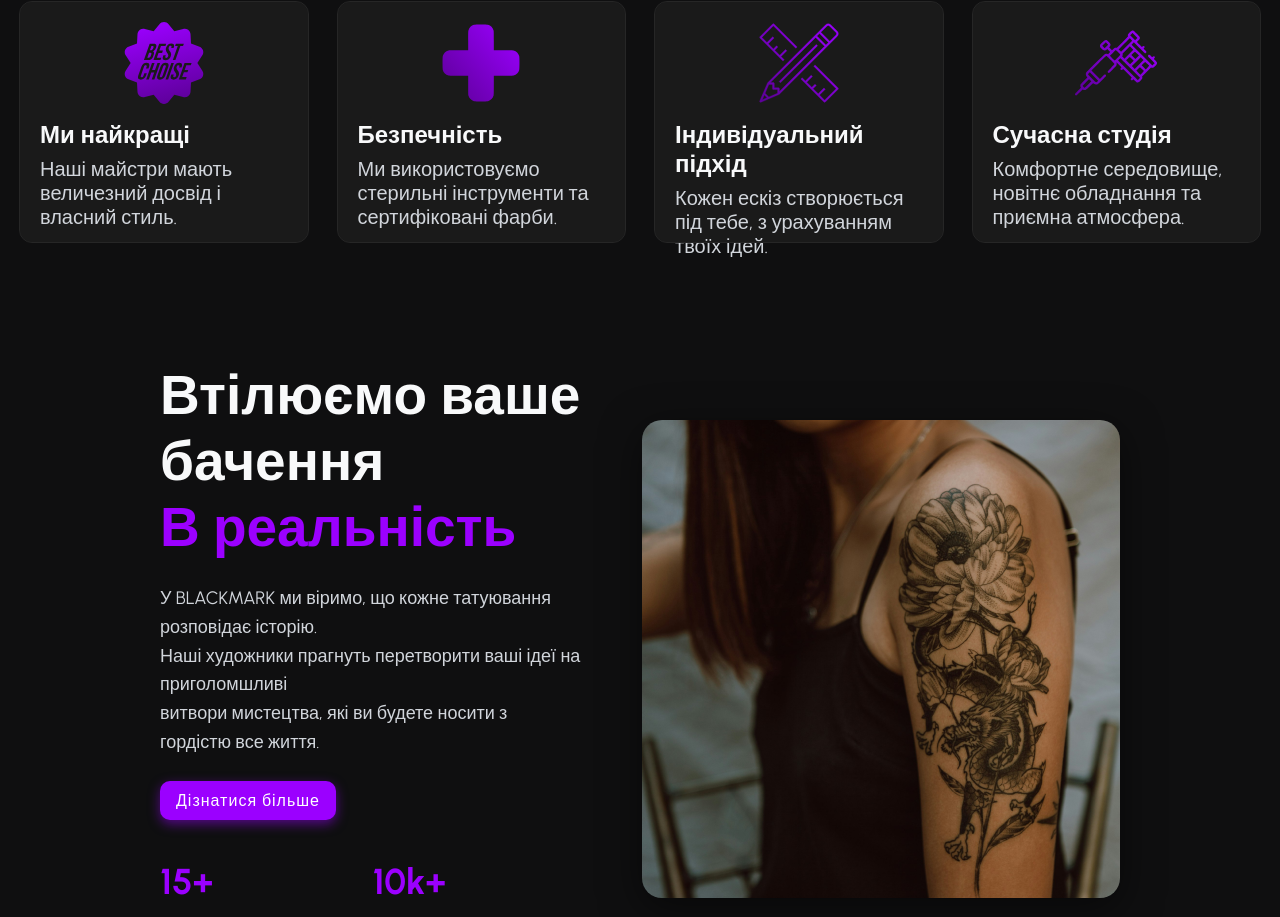
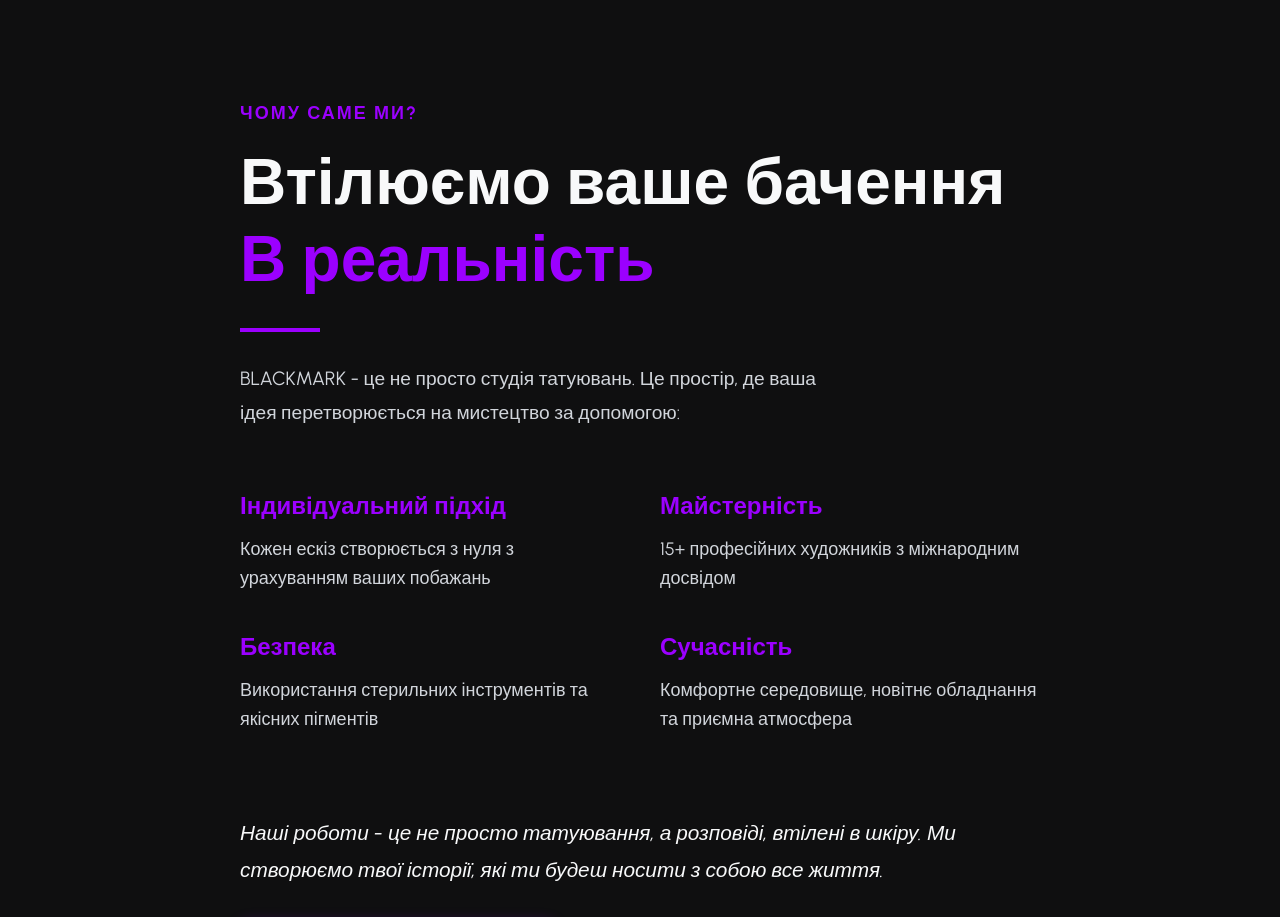
Before and after one commit to 1podliva/BLACKMARK, a React (Create React App) app in the folder frontend/: page / in a window 1280 px wide. Shown: the part 839-1756 px from the top of the page. Built offline with nearby package versions, Linux system fonts and the light colour scheme.

Commit message:
about us переробив

```diff
--- a/frontend/src/App.js
+++ b/frontend/src/App.js
@@ -1,7 +1,6 @@
 
 import Header from './components/Header';
 import Main from './components/Main';
-import WhyUs from './components/WhyUs';
 import About from './components/About';
 import PricingSection from './components/PricingSection';
 import BlogIntro from './components/BlogIntro';
@@ -14,8 +13,6 @@
     <>
     <Header />
     <Main />
-    <WhyUs />
-
     <About />
     {/* <PricingSection /> */}
     <HomeGalleryPreview />
--- a/frontend/src/components/About.css
+++ b/frontend/src/components/About.css
@@ -1,90 +1,153 @@
+/* About.css */
 #about {
   display: flex;
-    justify-content: space-between;
-    align-items: center;
-    padding: 100px 160px;
+  justify-content: center;
+  padding: 120px 10%;
   background-color: var(--dark-bg);
   color: var(--soft-white);
-    gap: 60px;
+  position: relative;
+  overflow: hidden;
 }
 
 .text-content {
-    flex: 1;
+  max-width: 800px;
+  width: 100%;
+  position: relative;
+  z-index: 2;
 }
 
-  #about h1 {
-    font-size: 55px;
-    font-weight: 700;
-    margin: 0;
-    text-align: left;
+.intro-block {
+  margin-bottom: 60px;
 }
 
-  #about .first {
+.section-subtitle {
+  font-size: 18px;
+  color: var(--purple-accent);
+  text-transform: uppercase;
+  letter-spacing: 2px;
+  margin-bottom: 20px;
+}
+
+.main-title {
+  font-size: clamp(2.5rem, 5vw, 4rem);
+  font-weight: 700;
+  line-height: 1.2;
+  margin: 0;
+}
+
+.first-line {
+  display: block;
   color: var(--soft-white);
 }
 
-  #about .second {
+.second-line {
+  display: block;
   color: var(--purple-accent);
 }
 
-  #about p {
-    margin-top: 24px;
-    font-size: 18px;
-    line-height: 1.6;
-    color: var(--light-gray);
+.divider {
+  width: 80px;
+  height: 4px;
+  background: var(--purple-accent);
+  margin: 30px 0;
 }
 
-  .container {
-    display: flex;
-    gap: 40px;
-    margin-top: 40px;
+.intro-text {
+  font-size: 1.2rem;
+  line-height: 1.8;
+  color: var(--light-gray);
+  max-width: 600px;
 }
 
-  .info h2 {
-    font-size: 36px;
+.features {
+  display: grid;
+  grid-template-columns: repeat(auto-fit, minmax(250px, 1fr));
+  gap: 40px;
+  margin: 60px 0;
+}
+
+.feature-item h3 {
+  color: var(--purple-accent);
+  font-size: 1.5rem;
+  margin-bottom: 15px;
+}
+
+.feature-item p {
+  color: var(--light-gray);
+  line-height: 1.6;
+}
+
+.cta-block {
+  margin: 80px 0;
+}
+
+.cta-text {
+  font-size: 1.3rem;
+  line-height: 1.8;
+  color: var(--soft-white);
+  margin-bottom: 30px;
+  font-style: italic;
+}
+
+.stats-container {
+  display: flex;
+  justify-content: space-between;
+  flex-wrap: wrap;
+  gap: 30px;
+  margin-top: 60px;
+}
+
+.stat-item {
+  text-align: center;
+}
+
+.stat-item h2 {
+  font-size: 3rem;
   color: var(--purple-accent);
   margin: 0;
 }
 
-  .info p {
-    margin: 8px 0 0;
-    font-size: 16px;
+.stat-item p {
   color: var(--muted-pink);
+  margin-top: 10px;
+  font-size: 1rem;
 }
-
-  #about img {
-    flex: 1;
-    max-width: 100%;
-    height: auto;
-    object-fit: cover;
-    border-radius: 20px;
-    box-shadow: 0px 10px 40px rgba(0, 0, 0, 0.5);
-  }
-
 
 .about-btn {
   display: inline-block;
-    margin-top: 24px;
+  padding: 15px 30px;
   background-color: var(--purple-accent);
   color: white;
-    font-weight: 400;
-    letter-spacing: 1px;
-    padding: 10px 16px;
-    border-radius: 10px;
-    box-shadow: 0px 4px 12px rgba(155, 0, 255, 0.5);
+  border: none;
+  border-radius: 8px;
+  font-size: 1rem;
+  font-weight: 500;
+  cursor: pointer;
   transition: all 0.3s ease;
-
-    /* Що треба додати: */
-    border: none;
-    outline: none;
-    cursor: pointer;
-    font-family: inherit;
-    font-size: 16px;
   text-decoration: none;
+  box-shadow: 0 4px 15px rgba(155, 0, 255, 0.3);
 }
 
 .about-btn:hover {
   background-color: #7f00d4;
-    box-shadow: 0px 8px 16px rgba(155, 0, 255, 0.7);
-    transform: scale(1.05);
+  transform: translateY(-3px);
+  box-shadow: 0 8px 20px rgba(155, 0, 255, 0.4);
 }
+
+
+
+/* Responsive adjustments */
+@media (max-width: 768px) {
+  #about {
+    padding: 80px 5%;
+  }
+
+  .features {
+    grid-template-columns: 1fr;
+  }
+
+  .stats-container {
+    flex-direction: column;
+    align-items: center;
+  }
+}
--- a/frontend/src/components/About.js
+++ b/frontend/src/components/About.js
@@ -1,41 +1,74 @@
 import React from 'react';
 import './About.css';
-import { useNavigate } from 'react-router-dom'; // імпортуємо хук
+import { useNavigate } from 'react-router-dom';
 
 export default function About() {
-  const navigate = useNavigate(); // ініціалізуємо навігацію
+  const navigate = useNavigate();
 
   const goToAboutPage = () => {
-    navigate('/about-us'); // або інша твоя сторінка "Про нас"
+    navigate('/about-us');
   };
 
   return (
     <section id="about">
       <div className="text-content">
-        <h1 className="first">Втілюємо ваше бачення</h1>
-        <h1 className="second">В реальність</h1>
-        <p>
-          У BLACKMARK ми віримо, що кожне татуювання розповідає історію. <br />
-          Наші художники прагнуть перетворити ваші ідеї на приголомшливі <br />
-          витвори мистецтва, які ви будете носити з гордістю все життя.
-        </p>
+        <div className="intro-block">
+          <h2 className="section-subtitle">Чому саме ми?</h2>
+          <h1 className="main-title">
+            <span className="first-line">Втілюємо ваше бачення</span>
+            <span className="second-line">В реальність</span>
+          </h1>
+          <div className="divider"></div>
+          <p className="intro-text">
+            BLACKMARK - це не просто студія татуювань. Це простір, де ваша ідея
+            перетворюється на мистецтво за допомогою:
+          </p>
+        </div>
 
-        <a href="/about" className="about-btn" onClick={goToAboutPage}>
-          Дізнатися більше
-        </a>
+        <div className="features">
+          <div className="feature-item">
+            <h3>Індивідуальний підхід</h3>
+            <p>Кожен ескіз створюється з нуля з урахуванням ваших побажань</p>
+          </div>
+          <div className="feature-item">
+            <h3>Майстерність</h3>
+            <p>15+ професійних художників з міжнародним досвідом</p>
+          </div>
+          <div className="feature-item">
+            <h3>Безпека</h3>
+            <p>Використання стерильних інструментів та якісних пігментів</p>
+          </div>
+          <div className="feature-item">
+            <h3>Сучасність</h3>
+            <p>Комфортне середовище, новітнє обладнання та приємна атмосфера</p>
+          </div>
+        </div>
 
-        <div className="container">
-          <div className="info">
-            <h2 className="second">15+</h2>
-            <p>Найкращих майстрів</p>
+        <div className="cta-block">
+          <p className="cta-text">
+            Наші роботи - це не просто татуювання, а розповіді, втілені в шкіру.
+            Ми створюємо твої історії, які ти будеш носити з собою все життя.
+          </p>
+          <button className="about-btn" onClick={goToAboutPage}>
+            Дізнатися більше про нашу студію
+          </button>
+        </div>
+
+        <div className="stats-container">
+          <div className="stat-item">
+            <h2>15+</h2>
+            <p>Професійних майстрів</p>
           </div>
-          <div className="info">
-            <h2 className="second">10k+</h2>
-            <p>Задоволених клієнтів</p>
+          <div className="stat-item">
+            <h2>10k+</h2>
+            <p>Щасливих клієнтів</p>
+          </div>
+          <div className="stat-item">
+            <h2>100%</h2>
+            <p>Гігієна та безпека</p>
           </div>
         </div>
       </div>
-      <img src="/images/aboutphoto.png" alt="tatoo" />
     </section>
   );
 }
--- a/frontend/src/components/WhyUs.css
+++ /dev/null
@@ -1,90 +0,0 @@
-:root {
-  --dark-bg: #0F0F10;
-  --navy-gray: #1A1A1D;
-  --purple-accent: #9B00FF;
-  --purple-hover: #7F00D4;
-  --soft-white: #F8F9FA;
-  --light-gray: #D1D5DB;
-  --muted-pink: #CBA6DD;
-}
-
-.whyus-section {
-  background-color: var(--dark-bg);
-  padding: 20px;
-}
-
-.whyus-row {
-  display: flex;
-  justify-content: space-between;
-  align-items: stretch;
-  gap: 30px;
-  flex-wrap: wrap; /* Додаємо можливість для елементів змінювати розташування на малих екранах */
-}
-
-.whyus-card {
-  flex: 1;
-  background-color: #1A1A1A;
-  color: var(--soft-white);
-  padding: 20px;
-  border-radius: 12px;
-  height: 200px;
-  outline: 1px solid #262626;
-  display: flex;
-  flex-direction: column;
-  justify-content: flex-start;
-  transition: transform 0.3s ease, box-shadow 0.3s ease;
-}
-
-.whyus-card:hover {
-  transform: translateY(-4px);
-  box-shadow: 0 4px 15px rgba(0, 0, 0, 0.2);
-}
-
-.whyus-title {
-  font-size: 24px;
-  font-weight: bold;
-  margin-bottom: 8px;
-}
-
-.whyus-text {
-  font-size: 20px;
-  color: var(--light-gray);
-}
-
-.whyus-image {
-  width: 82px;
-  height: 82px;
-  object-fit: cover;
-  margin: 0 auto 16px;
-  display: block;
-}
-
-.whyus-action {
-  text-align: center;
-  margin-top: 30px;
-}
-
-.button-link {
-  padding: 12px 24px;
-  background-color: var(--purple-accent);
-  color: var(--soft-white);
-  text-decoration: none;
-  border-radius: 30px;
-  font-weight: bold;
-  transition: background-color 0.3s ease;
-  display: inline-block;
-}
-
-.button-link:hover {
-  background-color: var(--purple-hover);
-}
-
-@media (max-width: 768px) {
-  .whyus-row {
-    flex-direction: column; /* На менших екранах карти будуть в колонку */
-  }
-
-  .whyus-card {
-    height: auto; /* Змінюємо висоту картки, щоб адаптувалась під контент */
-  }
-}
--- a/frontend/src/components/WhyUs.js
+++ /dev/null
@@ -1,41 +0,0 @@
-import React from 'react'
-import './WhyUs.css'
-
-export default function WhyUs() {
-  const items = [
-    {
-      title: 'Ми найкращі',
-      text: 'Наші майстри мають величезний досвід і власний стиль.',
-      image: '/images/1.svg',
-    },
-    {
-      title: 'Безпечність',
-      text: 'Ми використовуємо стерильні інструменти та сертифіковані фарби.',
-      image: '/images/2.svg',
-    },
-    {
-      title: 'Індивідуальний підхід',
-      text: 'Кожен ескіз створюється під тебе, з урахуванням твоїх ідей.',
-      image: '/images/3.svg',
-    },
-    {
-      title: 'Сучасна студія',
-      text: 'Комфортне середовище, новітнє обладнання та приємна атмосфера.',
-      image: '/images/4.svg',
-    },
-  ];
-
-  return (
-    <section className="whyus-section">
-      <div className="whyus-row">
-        {items.map(item => (
-          <div className="whyus-card" key={item.id}>
-            <img src={item.image} alt={item.title} className="whyus-image" />
-            <h3 className="whyus-title">{item.title}</h3>
-            <p className="whyus-text">{item.text}</p>
-          </div>
-        ))}
-      </div>
-    </section>
-  );
-}
```
Also changed, not shown: frontend/src/assets/bg.svg (added). Lines whose indentation alone changed are shown as unchanged.
